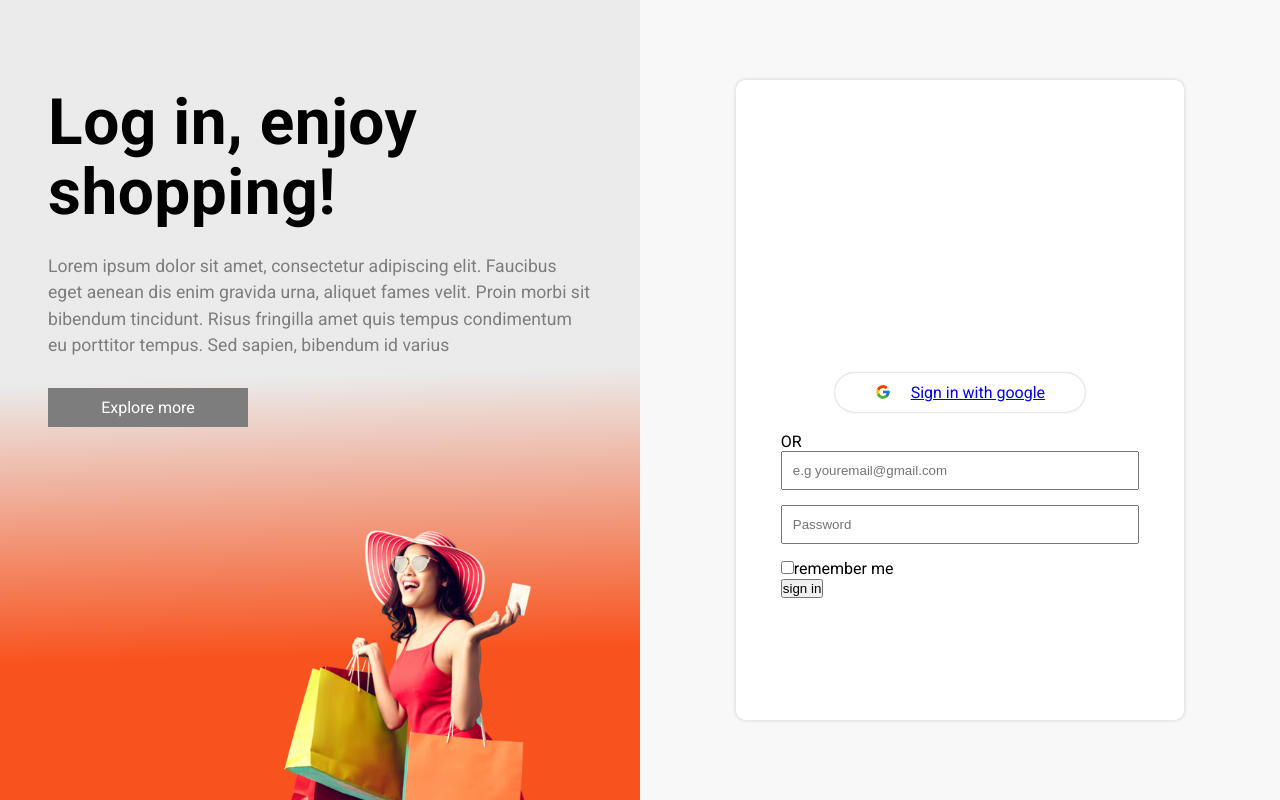
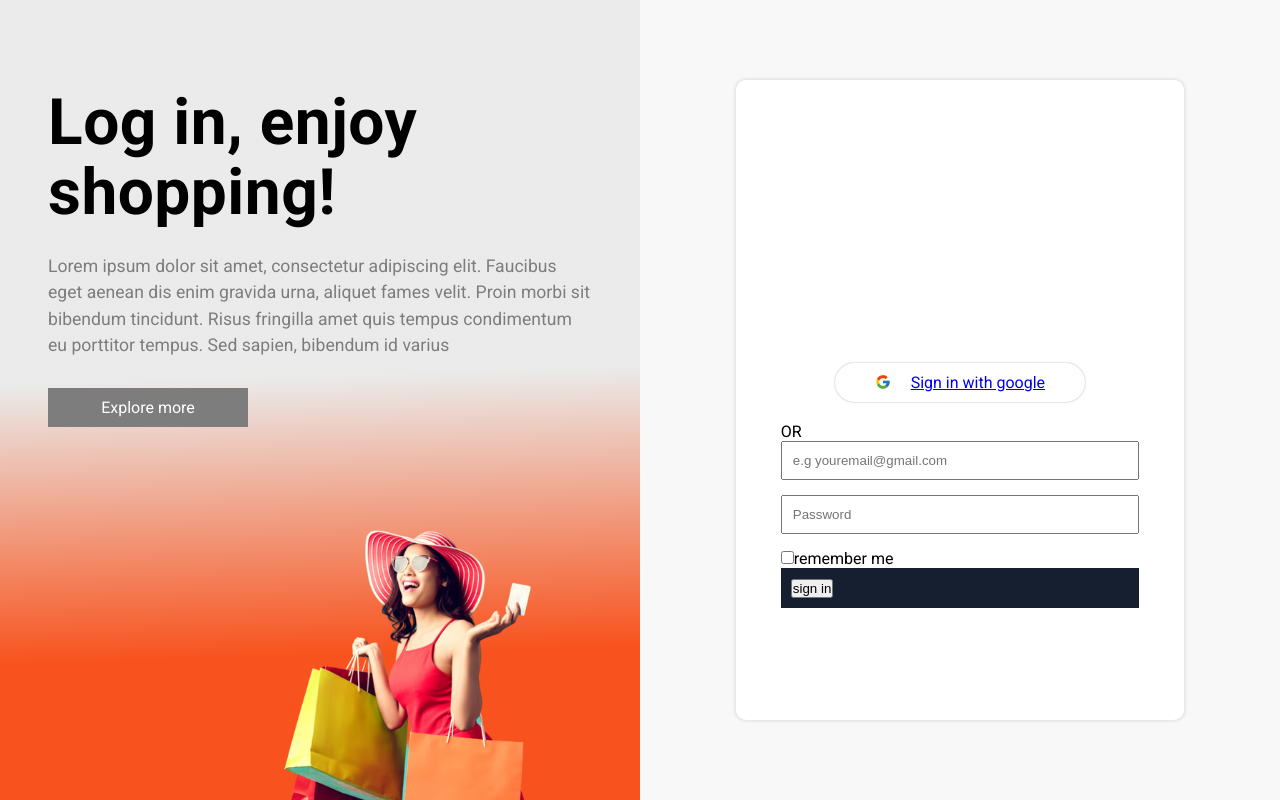
Before and after one commit to Almarex-Web-Dev/fullstack_ecommerce_project, a React (Vite) app in the folder frontend/: page /login in a window 1280 px wide. Built offline with nearby package versions, Linux system fonts and the light colour scheme.

Commit message:
login.scss styles

```diff
--- a/frontend/src/pages/login/login.scss
+++ b/frontend/src/pages/login/login.scss
@@ -136,8 +136,25 @@ input[type='password'] {
   padding: 10px;
   outline: none;
   margin-bottom: 15px;
+  transition: 250ms linear;
   &:focus {
-    border: none;
     outline: none;
   }
 }
+
+.remmber__me-checkbox input[type='checkbox'] {
+  margin-right: 10px;
+  margin-bottom: 30px;
+}
+
+.submit__button {
+  width: 100%;
+  padding: 10px;
+  outline: none;
+  border: none;
+  font-size: 1rem;
+  font-weight: 500;
+  background: #151f2f;
+  color: #fff;
+  cursor: pointer;
+}
```
